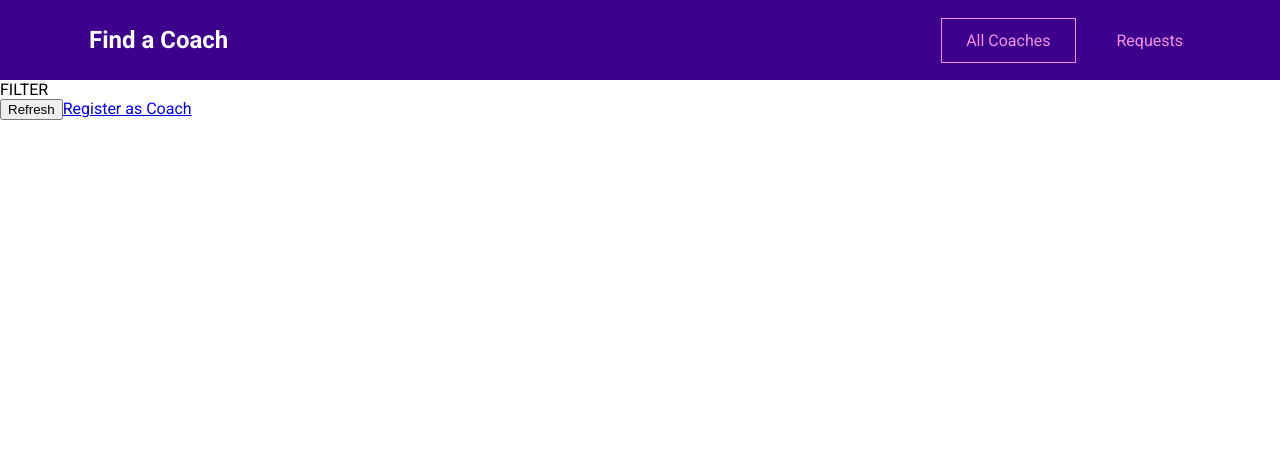
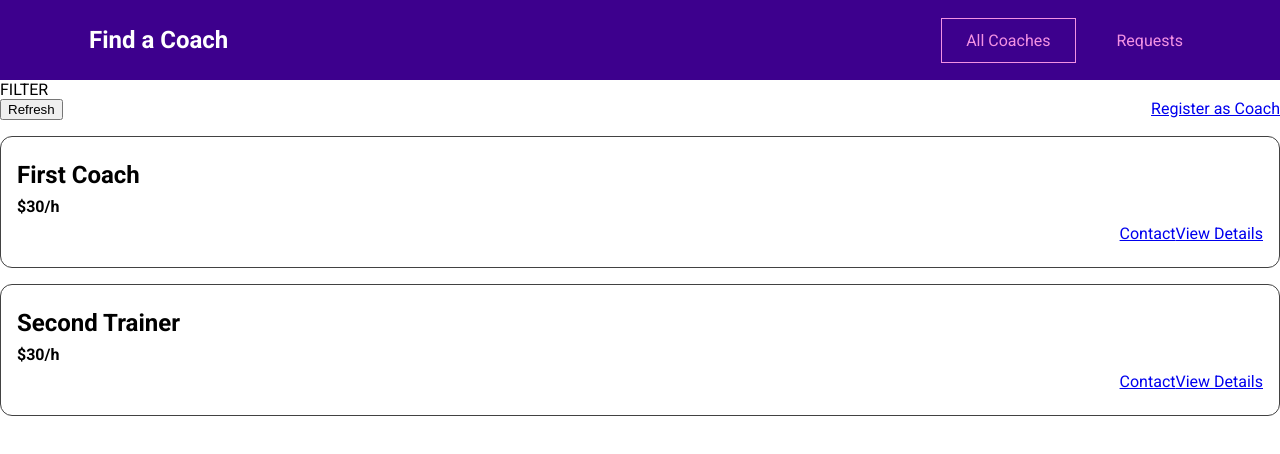
Before and after one commit to wojciechmuszala/final-vue-course-project, a Vue app: page /coaches in a window 1280 px wide. Shown: the top 454 px of the page. Built offline with nearby package versions, Linux system fonts and the light colour scheme.

Commit message:
Add coach item component, render dummy coach list

```diff
--- /dev/null
+++ b/src/components/coaches/CoachItem.vue
@@ -0,0 +1,57 @@
+<template>
+  <li>
+    <h3>{{ fullName }}</h3>
+    <h4>${{ rate }}/h</h4>
+    <div>
+      <span v-for="area in areas" :key="area">{{ area }}</span>
+    </div>
+    <div class="actions">
+      <router-link :to="coachContactLink">Contact</router-link>
+      <router-link :to="coachDetailsLink">View Details</router-link>
+    </div>
+  </li>
+</template>
+
+<script>
+export default {
+  props: ["id", "firstName", "lastName", "rate", "areas"],
+  computed: {
+    fullName() {
+      return this.firstName + " " + this.lastName;
+    },
+    coachContactLink() {
+      return `${this.$route.path}/${this.id}/contact`;
+    },
+    coachDetailsLink() {
+      return `${this.$route.path}/${this.id}`;
+    },
+  },
+};
+</script>
+
+<style scoped>
+li {
+  margin: 1rem 0;
+  border: 1px solid #424242;
+  border-radius: 12px;
+  padding: 1rem;
+}
+
+h3 {
+  font-size: 1.5rem;
+}
+
+h3,
+h4 {
+  margin: 0.5rem 0;
+}
+
+div {
+  margin: 0.5rem 0;
+}
+
+.actions {
+  display: flex;
+  justify-content: flex-end;
+}
+</style>
--- a/src/pages/NotFound.vue
+++ b/src/pages/NotFound.vue
@@ -1,6 +1,8 @@
 <template>
   <div>
     Error 404 Not Found
+
+
   </div>
 </template>
 
--- a/src/pages/coaches/CoachesList.vue
+++ b/src/pages/coaches/CoachesList.vue
@@ -1,3 +1,5 @@
+import coaches from '@/store/modules/coaches'; import { createRouterMatcher }
+from 'vue-router'; import coaches from '@/store/modules/coaches';
 <template>
   <section>FILTER</section>
   <section>
@@ -5,12 +7,47 @@
       <button>Refresh</button>
       <router-link to="/register">Register as Coach</router-link>
     </div>
-    <ul></ul>
+    <ul v-if="hasCoaches">
+      <coach-item
+        v-for="coach in filteredCoaches"
+        :key="coach.id"
+        :id="coach.id"
+        :firstName="coach.firstName"
+        :lastName="coach.lastName"
+        :rate="coach.hourlyRate">
+      </coach-item>
+    </ul>
+    <h3 v-else>No coaches found.</h3>
   </section>
 </template>
 
 <script>
-export default {};
+import CoachItem from "../../components/coaches/CoachItem";
+
+export default {
+  components: {
+    CoachItem,
+  },
+  computed: {
+    filteredCoaches() {
+      return this.$store.getters["coaches/coaches"];
+    },
+    hasCoaches() {
+      return this.$store.getters["coaches/hasCoaches"];
+    },
+  },
+};
 </script>
 
-<style scoped></style>
+<style scoped>
+ul {
+  list-style: none;
+  margin: 0;
+  padding: 0;
+}
+
+.controls {
+  display: flex;
+  justify-content: space-between;
+}
+</style>
--- a/src/store/modules/coaches.js
+++ b/src/store/modules/coaches.js
@@ -1,9 +1,39 @@
 export default {
   namespaced: true,
   state() {
-    return {};
+    return {
+      coaches: [
+        {
+          id: "c1",
+          firstName: "First",
+          lastName: "Coach",
+          areas: ["frontend"],
+          description:
+            "Lorem ipsum dolor sit amet, consectetur adipiscing elit, sed do eiusmod tempor incididunt ut labore et dolore magna aliqua.",
+          hourlyRate: 30,
+        },
+        {
+          id: "c2",
+          firstName: "Second",
+          lastName: "Trainer",
+          areas: ["backend"],
+          description:
+            "Ut enim ad minim veniam, quis nostrud exercitation ullamco laboris nisi ut aliquip ex ea commodo consequat.",
+          hourlyRate: 30,
+        },
+      ],
+    };
   },
   mutations: {},
   actions: {},
-  getters: {},
+  getters: {
+    coaches(state) {
+      return state.coaches;
+    },
+    hasCoaches(state) {
+      return state.coaches && state.coaches.length > 0;
+    },
+  },
 };
+
+<template></template>;
```
